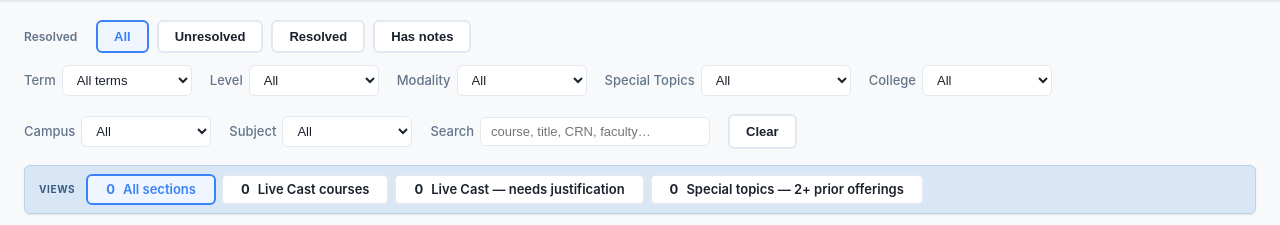
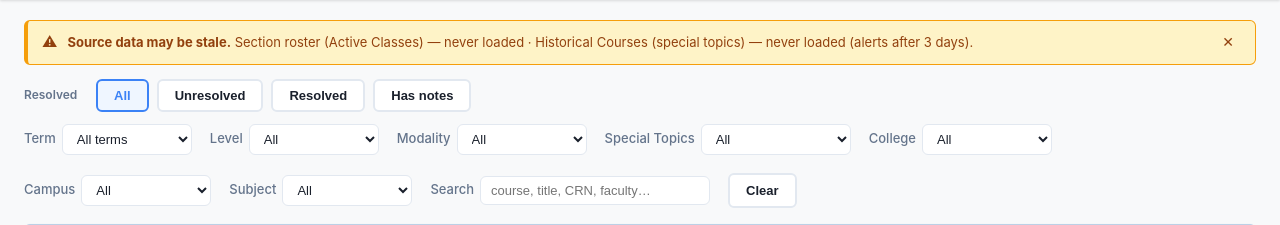
Before and after one commit to wmeleis/section-tracker, a Flask app: page / in a window 1280 px wide. Shown: the part 69-294 px from the top of the page. Run offline with Flask 3, Linux system fonts and the light colour scheme; data that the repository does not hold is empty.

Commit message:
Source-data staleness banner (like the program tracker)
Amber, dismissible banner at the top of every view warning when a batch input's
last successful read is older than 3 days. Sources: Section roster (Active Classes,
last_fetch) and Historical Courses (data/last_historical_fetch). Airtable notes are
live-read, so not a source.

database.source_health() reports per-source last_success (TZ-stamped); baked into
/api/sections + data.json (and GET /api/source_health), so the banner works on both
the local app and the shared static site — if the daily scan stalls, the baked
timestamp freezes and the client sees it as stale. Dismissal keyed by stale-signature
so a new/worse staleness re-appears.

Co-Authored-By: Claude Opus 4.8 <noreply@anthropic.com>

```diff
--- a/app.py
+++ b/app.py
@@ -100,7 +100,13 @@ def api_sections():
         'refresh_date': db.get_meta('refresh_date'),
         'is_admin': True,
         'airtable': notes_store.airtable_available(),
+        'source_health': db.source_health(),
     })
+
+
+@app.route('/api/source_health')
+def api_source_health():
+    return jsonify(db.source_health())
 
 
 @app.route('/api/status')
--- a/database.py
+++ b/database.py
@@ -123,3 +123,42 @@ def get_meta(key, default=''):
         return r['value'] if r else default
     finally:
         c.close()
+
+
+# Batch inputs whose staleness the dashboard banner watches. Airtable notes are
+# read LIVE (no batch step), so they're not a staleness source.
+STALE_SOURCE_DAYS = 3
+
+
+def _iso_local(s):
+    """Attach the local TZ offset to a naive local ISO timestamp so a browser in
+    any timezone parses the correct absolute instant."""
+    if not s:
+        return None
+    try:
+        return datetime.datetime.fromisoformat(s).astimezone().isoformat()
+    except (ValueError, TypeError):
+        return s
+
+
+def source_health():
+    """Last-successful-read timestamp per batch input, for the staleness banner.
+    Baked into the payload (works on both the local app and the shared static site);
+    the client compares each to 'now' and warns past STALE_SOURCE_DAYS."""
+    hist = None
+    hp = os.path.join(HERE, 'data', 'last_historical_fetch')
+    try:
+        with open(hp) as f:
+            hist = _iso_local(f.read().strip())
+    except OSError:
+        try:
+            hist = _iso_local(datetime.datetime.fromtimestamp(os.path.getmtime(hp)).isoformat())
+        except OSError:
+            hist = None
+    return {
+        'stale_days': STALE_SOURCE_DAYS,
+        'sources': [
+            {'name': 'Section roster (Active Classes)', 'last_success': _iso_local(get_meta('last_fetch'))},
+            {'name': 'Historical Courses (special topics)', 'last_success': hist},
+        ],
+    }
--- a/export_static.py
+++ b/export_static.py
@@ -99,6 +99,7 @@ def export_data(salt, key):
         'is_admin': False,
         'per_term': per_term,
         'team_views': _load_team_views(),
+        'source_health': db.source_health(),
         'airtable': {
             'base': notes_store.AIRTABLE_BASE,
             'table': notes_store.AIRTABLE_TABLE,
--- a/static/app.js
+++ b/static/app.js
@@ -101,6 +101,7 @@ async function load() {
   $('#subtitle').textContent = allSections.length.toLocaleString() + ' sections · ' + terms.length + ' terms · registrar refresh ' + (refreshDate || '—');
   $('#last-updated').textContent = lastFetch ? ('pulled ' + fmtTime(lastFetch)) : '';
   setStoreBadge(data.airtable);
+  renderSourceHealthBanner(data.source_health);
   // hydrate team views (static: baked; local: API)
   await hydrateTeamViews(data);
   initStarredIfNeeded();   // seed tiles from shipped starred:true views
@@ -119,6 +120,35 @@ function setStoreBadge(airtable){
   b.className='badge-dot '+(airtable?'ok':'bad');
   l.textContent = airtable ? 'Airtable notes' : 'local notes';
 }
+// Source-data staleness banner — amber, dismissible, top of every view. Warns when
+// a batch input's last successful read is older than stale_days (default 3). Driven
+// by the baked/served `source_health` payload, so it works on both the local app and
+// the shared static site (if the daily scan stalls, the baked timestamp freezes and
+// the client sees it as stale). Airtable notes are live-read, so not a source here.
+function renderSourceHealthBanner(sh){
+  const box=$('#source-banner'); if(!box) return;
+  box.innerHTML='';
+  if(!sh || !Array.isArray(sh.sources)) return;
+  const days=sh.stale_days||3, now=Date.now(), stale=[];
+  sh.sources.forEach(s=>{
+    if(!s.last_success){ stale.push({name:s.name, age:null}); return; }
+    const t=Date.parse(s.last_success); if(isNaN(t)) return;
+    const age=Math.floor((now-t)/86400000);
+    if(age>=days) stale.push({name:s.name, age});
+  });
+  if(!stale.length) return;
+  // dismissal keyed by the stale signature, so a new/worse staleness re-appears
+  const sig=stale.map(s=>s.name+':'+(s.age==null?'never':s.age)).join('|');
+  try{ if(localStorage.getItem('sectrk-srcbanner-dismissed')===sig) return; }catch(_){}
+  const parts=stale.map(s=> s.age==null ? `${esc(s.name)} — never loaded`
+    : `${esc(s.name)} — last updated ${s.age} day${s.age===1?'':'s'} ago`);
+  const div=el('div','source-banner-inner');
+  div.innerHTML=`<span class="sb-icon">⚠</span><span class="sb-text"><strong>Source data may be stale.</strong> ${parts.join(' · ')} (alerts after ${days} days).</span>`;
+  const x=el('button','sb-dismiss','✕'); x.title='Dismiss';
+  x.onclick=()=>{ try{ localStorage.setItem('sectrk-srcbanner-dismissed', sig); }catch(_){}; box.innerHTML=''; };
+  div.appendChild(x); box.appendChild(div);
+}
+
 // On the static site there's no local server — hide Console + Update controls.
 function hideStaticOnlyHeader(){
   if(!STATIC) return;
--- a/static/style.css
+++ b/static/style.css
@@ -233,3 +233,10 @@ tr.detail-row td{background:#fafbfc;padding:0;border-left:4px solid var(--accent
 .pv-name-input{flex:1;padding:8px 10px;border:1px solid var(--border);border-radius:6px;font:inherit;font-size:13px}
 .pv-name-input:focus{outline:none;border-color:var(--accent);box-shadow:0 0 0 2px rgba(59,130,246,.15)}
 .pv-admin-pill{display:inline-block;background:#7c3aed;color:#fff;font-size:9px;font-weight:700;letter-spacing:.04em;padding:2px 6px;border-radius:8px;vertical-align:middle;margin-left:4px}
+
+/* Source-data staleness banner (amber, dismissible) */
+.source-banner-inner{display:flex;align-items:center;gap:10px;margin:0 0 14px;padding:10px 14px;background:#fef3c7;border:1px solid #f59e0b;border-left:4px solid #f59e0b;border-radius:6px;color:#92400e;font-size:13px}
+.source-banner-inner .sb-icon{font-size:15px;flex:none}
+.source-banner-inner .sb-text{flex:1}
+.source-banner-inner .sb-dismiss{flex:none;background:none;border:none;color:#92400e;cursor:pointer;font-size:14px;padding:2px 7px;border-radius:4px;line-height:1}
+.source-banner-inner .sb-dismiss:hover{background:rgba(146,64,14,.14)}
--- a/templates/dashboard.html
+++ b/templates/dashboard.html
@@ -58,6 +58,7 @@
   </div>
 
   <main>
+    <div id="source-banner"></div>
     <div class="controls-section">
       <div class="button-row" id="resolved-row">
         <span class="row-label">Resolved</span>
```
Also changed, not shown: CLAUDE.md (+11 -0 lines).
